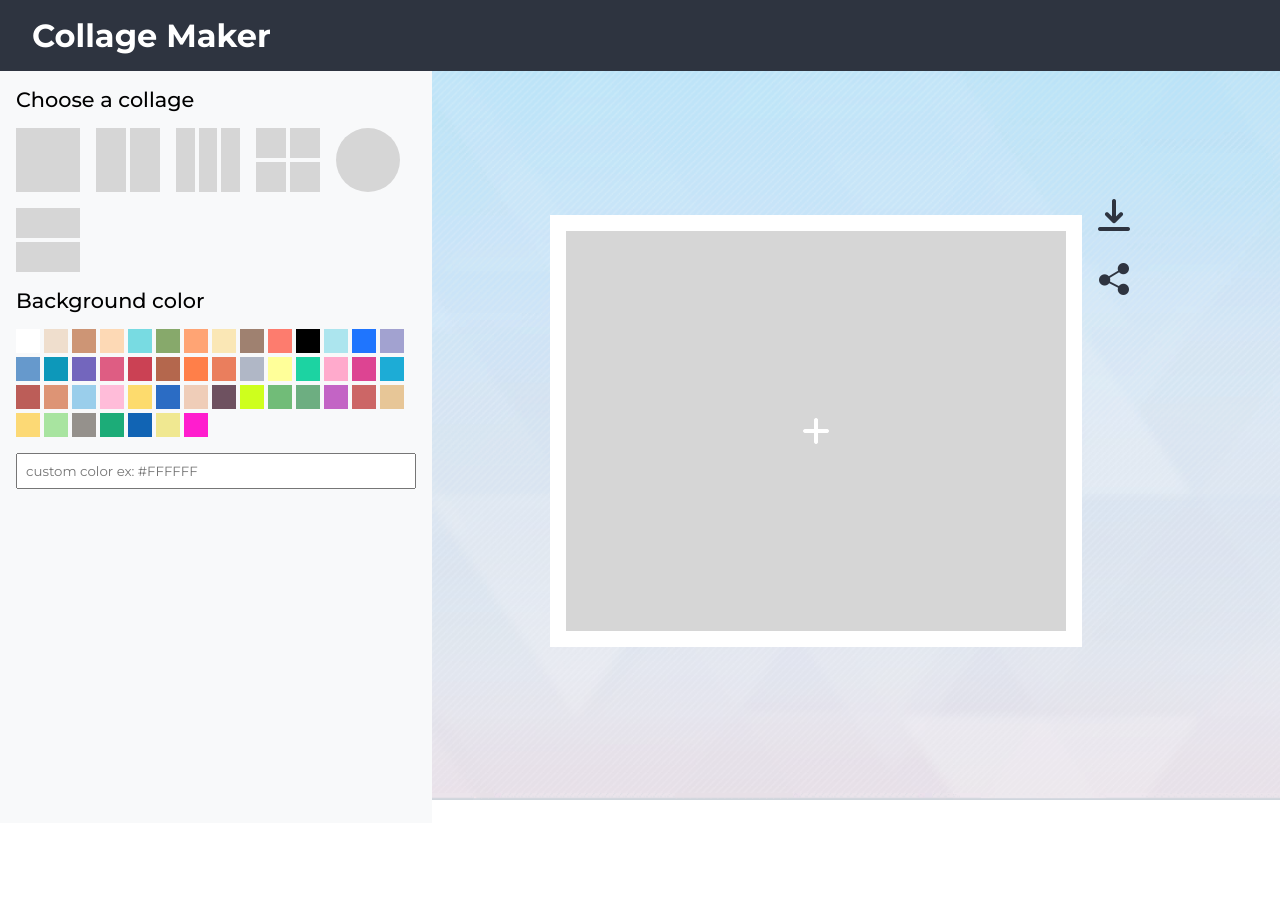
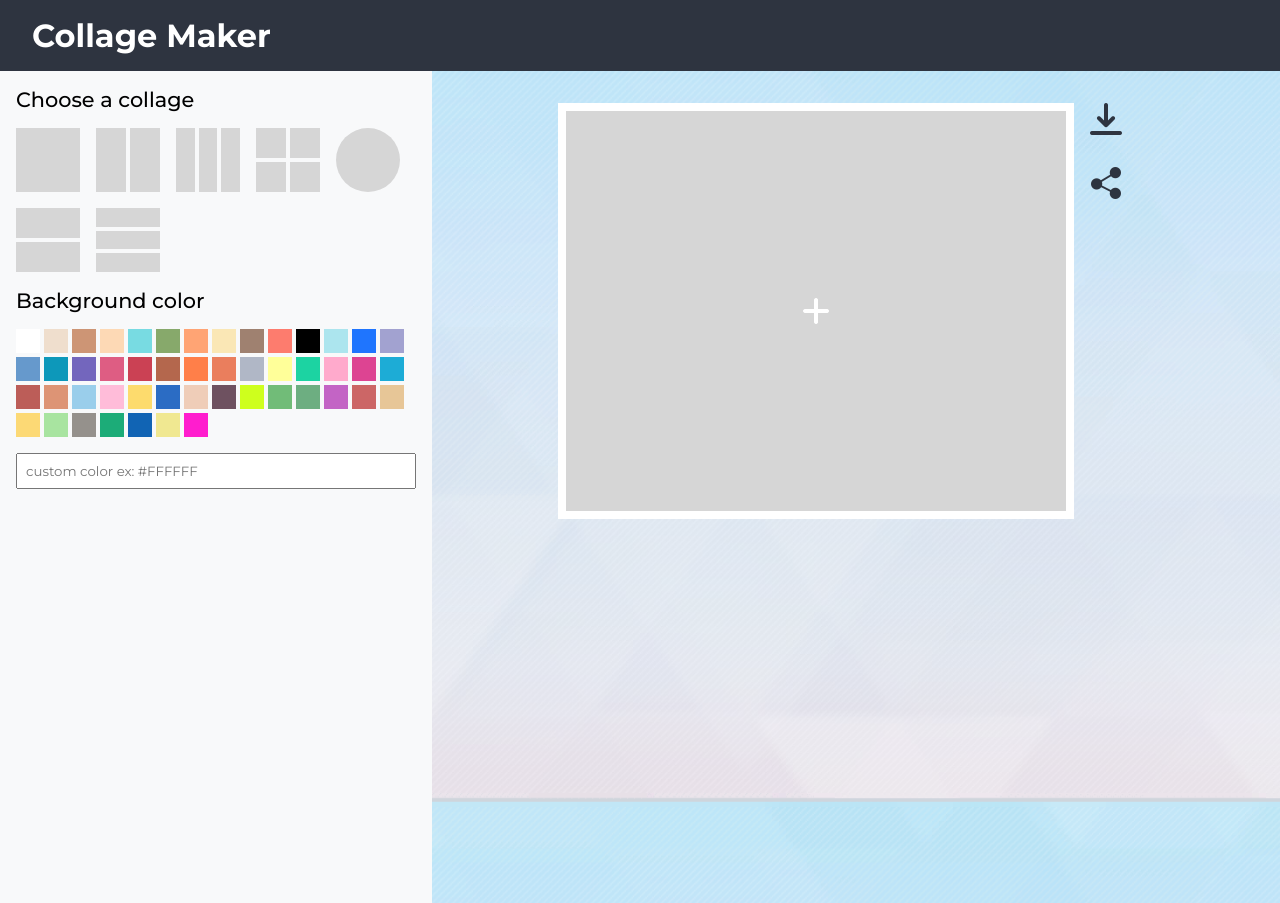
Before and after one commit to toki-04/portfolio, a Django app: template collage_maker/templates/collage_maker/index-1.html in a window 1280 px wide. Before the commit the page ends 800 px from the top, so only its background shows below. Run offline with Django 4.2, Linux system fonts and the light colour scheme; the template is opened without the code that fills it, so the values that code supplies are empty.

Commit message:
collage maker

```diff
--- a/collage_maker/static/collage_maker/script.js
+++ b/collage_maker/static/collage_maker/script.js
@@ -1,5 +1,6 @@
-import { Collage } from "./collage.js"
-import { color_list } from "./color_list.js"
+
+import { Collage } from "./collage.js";
+import { color_list } from "./color_list.js";
 
 const collage_1 = new Collage(
   "collage-1",
@@ -35,10 +36,16 @@
   "/static/collage_maker/images/add.png",
 )
 
+const collage_8 = new Collage(
+  "collage-8",
+  3,
+  "/static/collage_maker/images/add.png",
+)
+
 
 const collage_list = [
   collage_1, collage_2, collage_3, collage_4,
-  collage_6, collage_7];
+  collage_6, collage_7, collage_8];
 let current_collage_idx = 0;
 
 const collage_container = document.getElementById("collage-container");
@@ -154,3 +161,9 @@
 get_collage(current_collage_idx);
 generate_collage_icon();
 generate_collor_list();
+
+// Change collage background color using input
+const input_custom_color = document.getElementById("input-custom-color");
+input_custom_color.addEventListener("change", function(){
+  change_collage_background_color(input_custom_color.value);
+});
--- a/collage_maker/static/collage_maker/style.css
+++ b/collage_maker/static/collage_maker/style.css
@@ -11,8 +11,11 @@
 }
 
 body{
-  background: url("/static/collage_maker/images/bg.png");
-  background-repeat:no-repeat;
+  background: url("/static/collage_maker/images/bg.png") no-repeat center center fixed;
+
+  -webkit-background-size: cover;
+  -moz-background-size: cover;
+  -o-background-size: cover;
   background-size: cover;
 }
 
@@ -23,7 +26,6 @@
 }
 
 .container{
-  height:90%;
   display:grid;
   grid-template-columns:400px 1fr;
   grid-template-rows:1fr;
@@ -32,7 +34,7 @@
 
 
 .sidebar{
-  height:100%;
+  height:100vh;
   width:100%;
   background-color:#f8f9fa;
   padding:16px;
@@ -77,11 +79,12 @@
 }
 
 #collage-container{
-  width:100%;
-  height:100%;
+  /* width:100%; */
+  min-height:500px;
   display:flex;
   justify-content:center;
-  align-items:center;
+  /* align-items:center; */
+  margin:32px;
 }
 
 #collage-container .edit-collage{
@@ -104,7 +107,7 @@
   display:grid;
   grid-gap:8px;
   background-color:white;
-  padding:16px;
+  padding:8px;
 }
 
 
@@ -151,6 +154,8 @@
 
 
 .collage-1{
+  width:500px;
+  height:400px;
   grid-template-columns:1fr;
   grid-template-rows:1fr;
 }
@@ -158,6 +163,7 @@
 
 
 .collage-2{
+  height:400px;
   grid-template-columns:1fr 1fr;
   grid-template-rows:1fr;
 
@@ -170,6 +176,7 @@
 }
 
 #collage-container .collage-3{
+  height:400px;
   grid-template-columns:repeat(3, 250px);
   grid-template-rows:1fr;
 }
@@ -199,3 +206,13 @@
   grid-template-rows:1fr 1fr;
 
 }
+
+.collage-8{
+  grid-template-columns:1fr;
+  grid-template-rows:repeat(3, 1fr);
+
+}
+
+#collage-container .collage-8{
+  grid-template-rows:repeat(3, 200px);
+}
--- a/collage_maker/templates/collage_maker/index-1.html
+++ b/collage_maker/templates/collage_maker/index-1.html
@@ -24,7 +24,7 @@
 
         <h1>Background color</h1>
         <div id="color-list"></div>
-        <input type="text" placeholder="custom color ex: #FFFFFF" />
+        <input id="input-custom-color" type="text" placeholder="custom color ex: #FFFFFF" />
       </div>
 
       <div id="collage-container"></div>
```
Also changed, not shown: README.md.
